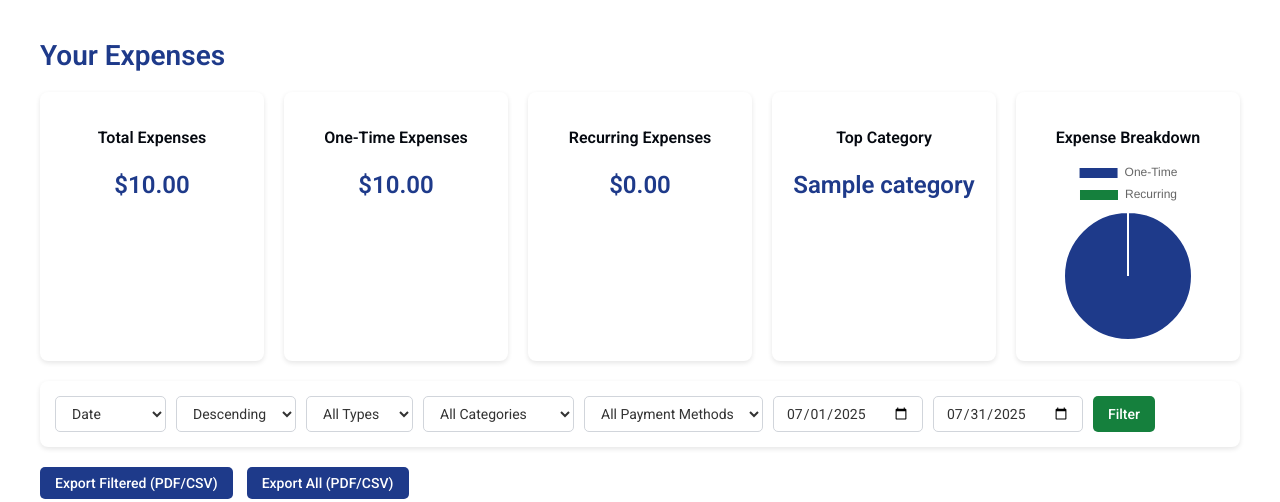
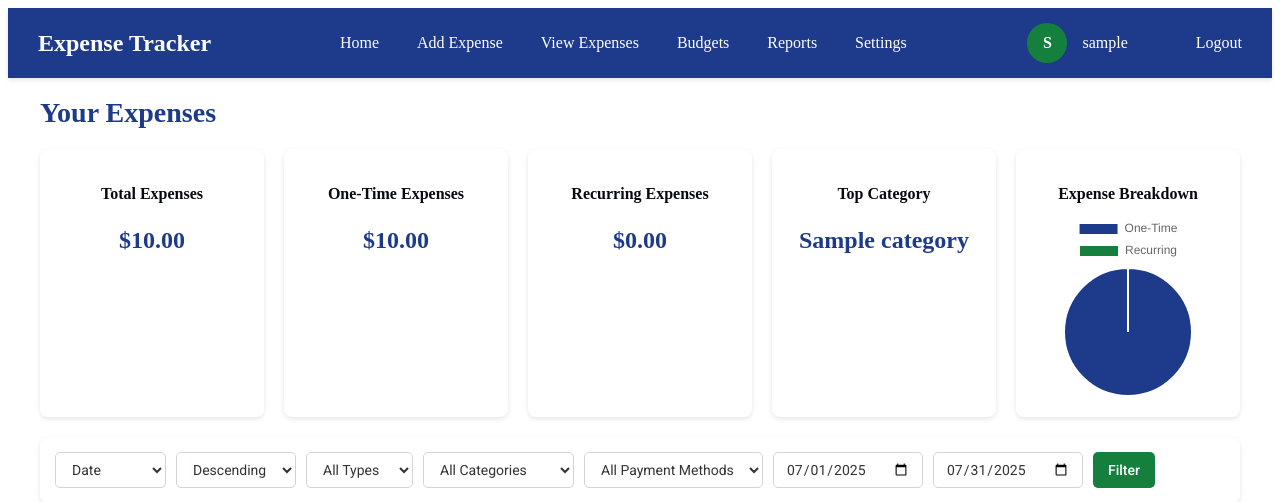
Before and after one commit to hesnyandoro/PennyPulse, a PHP site: page /view_expenses.php in a window 1280 px wide. Shown: the top 502 px of the page. Run offline with PHP 8.4, Linux system fonts and the light colour scheme; the visitor is signed in with stand-in values (Sample User, id 1); tables that the repository leaves empty or names only in its code hold one stand-in row (values such as "Sample post"); some libraries are stand-ins or nearby versions.

Commit message:
Enhance view_expenses.php: implement session checks, user authentication, and add navigation bar with user profile

```diff
--- a/view_expenses.php
+++ b/view_expenses.php
@@ -1,7 +1,44 @@
 <?php
+// Start output buffering
+ob_start();
+
+// Ensure session is started
+session_start();
+
+// Include configuration
+require_once 'config.php';
+
+// Check for user session
+if (!isset($_SESSION['user_id'])) {
+    header('Location: login.php');
+    exit;
+}
+
+$user_id = (int)$_SESSION['user_id'];
+
+// Fetch user details
+$query = "SELECT username FROM users WHERE id = ?";
+$stmt = $conn->prepare($query);
+$stmt->bind_param('i', $user_id);
+$stmt->execute();
+$user = $stmt->get_result()->fetch_assoc();
+if (!$user) {
+    header('Location: login.php');
+    exit;
+}
+
+// Fetch user settings (theme)
+$query = "SELECT theme FROM user_settings WHERE user_id = ?";
+$stmt = $conn->prepare($query);
+$stmt->bind_param('i', $user_id);
+$stmt->execute();
+$settings = $stmt->get_result()->fetch_assoc();
+if (!$settings) {
+    // Default settings if none exist
+    $settings = ['theme' => 'light'];
+}
 require 'config.php';
 
-session_start();
 if (!isset($_SESSION['user_id'])) {
     header('Location: login.php');
     exit;
@@ -232,6 +269,7 @@ $payment_methods = $conn->query("SELECT DISTINCT payment_method FROM expenses WH
     <meta name="viewport" content="width=device-width, initial-scale=1.0">
     <title>View Expenses - Expense Tracker</title>
     <link href="https://fonts.googleapis.com/css2?family=Roboto:wght@400;500;600&display=swap" rel="stylesheet">
+    <link rel="stylesheet" href="css/styles.css">
     <script src="https://cdn.jsdelivr.net/npm/chart.js@4.4.0/dist/chart.umd.min.js"></script>
     <style>
         :root {
@@ -260,6 +298,9 @@ $payment_methods = $conn->query("SELECT DISTINCT payment_method FROM expenses WH
             --delete-hover-bg: #DC2626;
             --progress-bg: <?php echo isset($_COOKIE['theme']) && $_COOKIE['theme'] === 'dark' ? '#4B5563' : '#E5E7EB'; ?>;
         }
+
+
+        nav
 
         body {
             font-family: 'Roboto', sans-serif;
@@ -533,6 +574,26 @@ $payment_methods = $conn->query("SELECT DISTINCT payment_method FROM expenses WH
     </style>
 </head>
 <body>
+    <nav class="navbar">
+            <div class="logo">Expense Tracker</div>
+            <ul class="nav-links">
+                <li><a href="dashboard.php"><i class="fas fa-home"></i> Home</a></li>
+                <li><a href="add_expense.php"><i class="fas fa-plus"></i> Add Expense</a></li>
+                <li><a href="view_expenses.php"><i class="fas fa-list"></i> View Expenses</a></li>
+                <li><a href="set_budget.php"><i class="fas fa-wallet"></i> Budgets</a></li>
+                <li><a href="reports.php"><i class="fas fa-chart-pie"></i> Reports</a></li>
+                <li><a href="settings.php"><i class="fas fa-cog"></i> Settings</a></li>
+            </ul>
+            <div class="user-profile">
+                <span class="avatar"><?php echo htmlspecialchars(strtoupper($user['username'][0])); ?></span>
+                <span class="username"><?php echo htmlspecialchars($user['username']); ?></span>
+                <button id="theme-toggle" class="theme-toggle">
+                    <i class="fas <?php echo $settings['theme'] === 'light' ? 'fa-moon' : 'fa-sun'; ?>"></i>
+                </button>
+                <a href="logout.php" class="logout-btn"><i class="fas fa-sign-out-alt"></i> Logout</a>
+            </div>
+        </nav>
+
     <div class="container">
         <h1>Your Expenses</h1>
 
@@ -766,7 +827,7 @@ $payment_methods = $conn->query("SELECT DISTINCT payment_method FROM expenses WH
                 options: {
                     responsive: true,
                     plugins: {
-                        legend: {
+                        legend:{
                             position: 'top',
                         },
                     },
```
